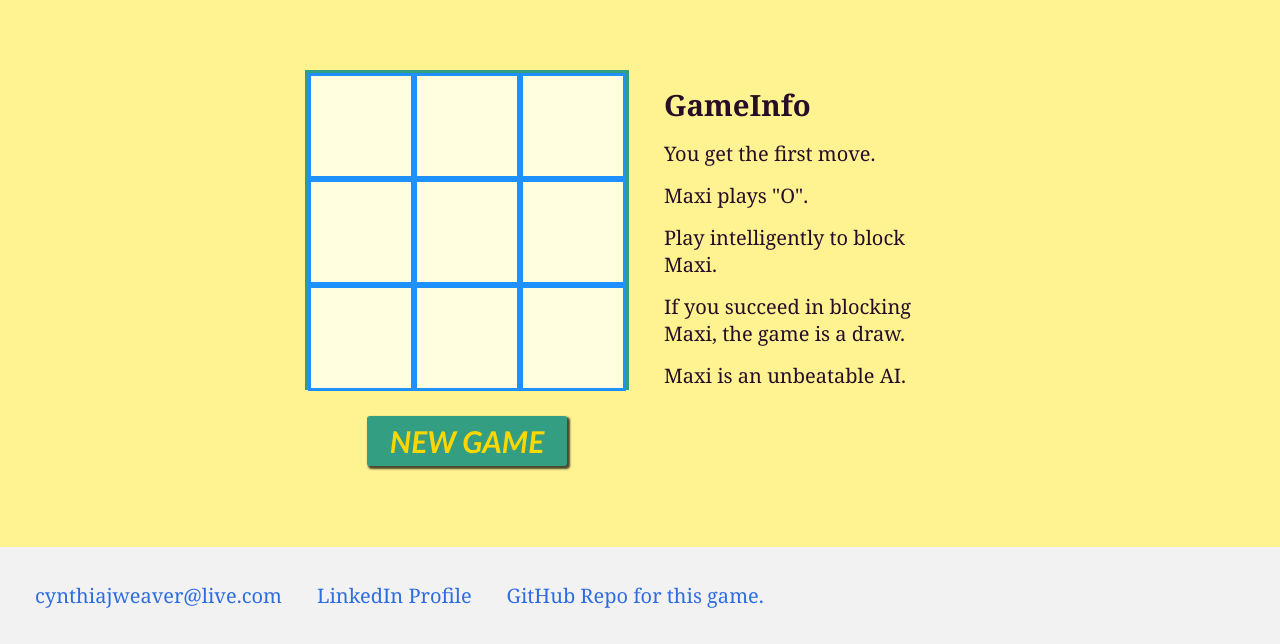
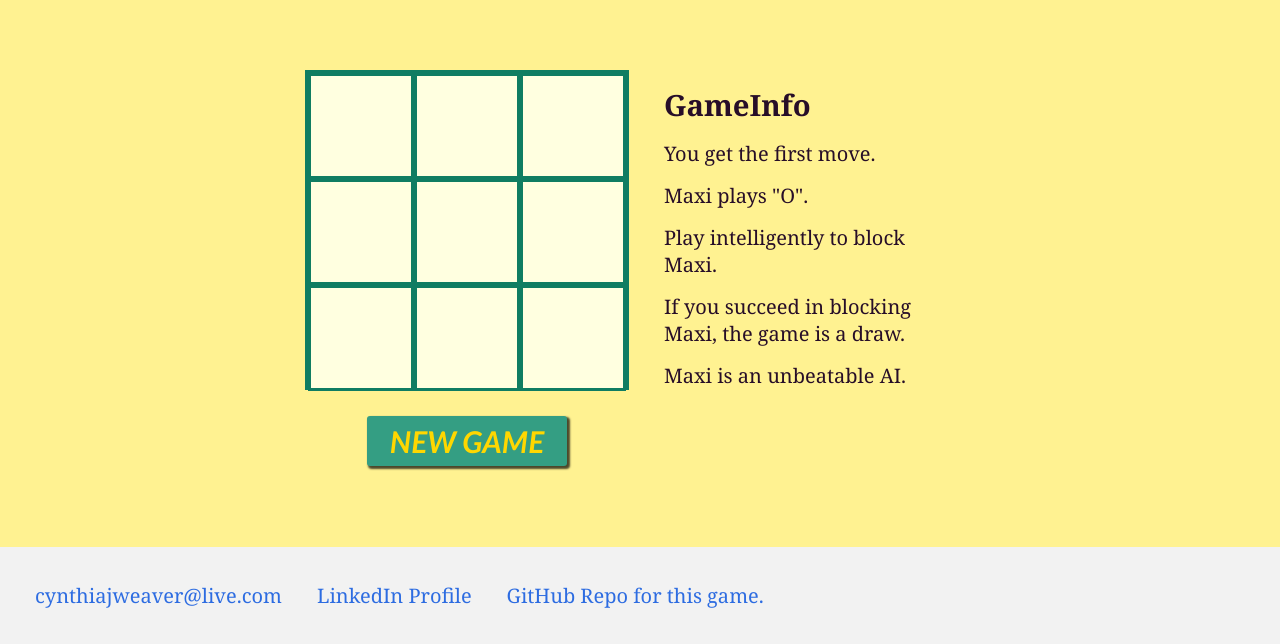
Before and after one commit to CynthiaWeaver-Jeannine/tic-tac-toe-game, a plain HTML site: page index.html in a window 1280 px wide. Shown: the part 156-800 px from the top of the page. Drawn offline with Linux system fonts and the light colour scheme.

Commit message:
game board border color adjust

```diff
--- a/style.css
+++ b/style.css
@@ -44,7 +44,7 @@ h4#result {
 	flex-direction: column;
 }
 canvas {
-	border: 3px solid dodgerblue;
+	border: 3px solid #0f7d62;
 	background-color: lightyellow;
 	text-align: center;
 	display: block;
@@ -66,7 +66,7 @@ canvas {
 	max-width: 318px;
 	max-height: 314px;
 	float: left;
-	border: 3px solid #349e83;
+	border: 3px solid #0f7d62;
 }
 
 #gameInfo {
```
